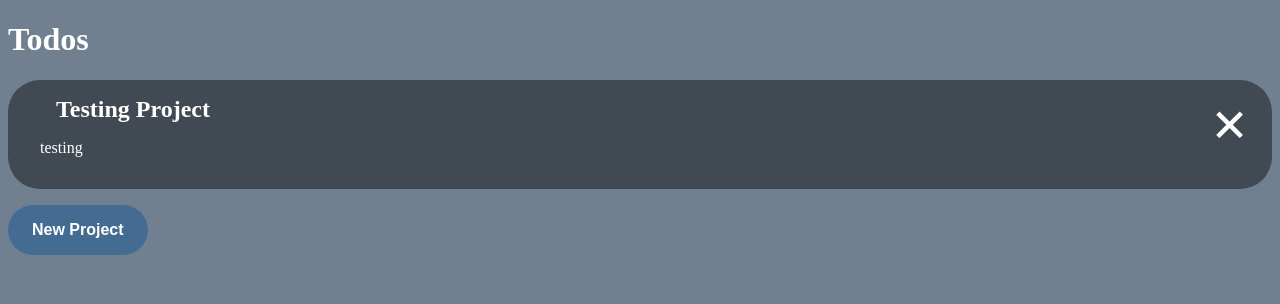
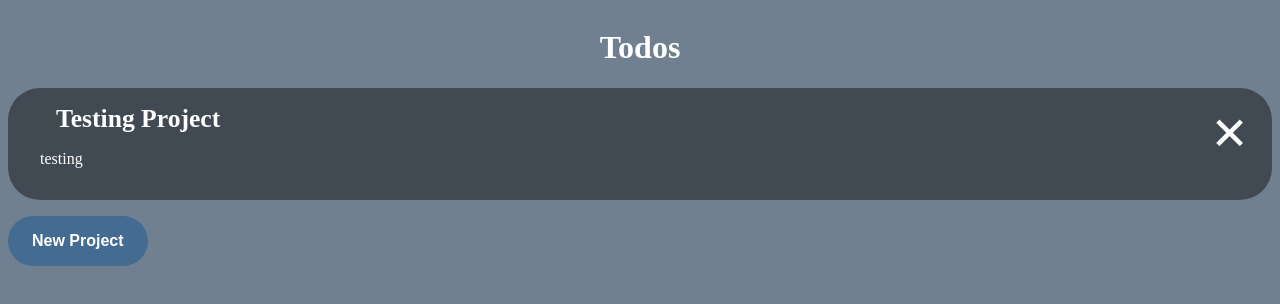
Before and after one commit to JStation/odin-todolist, a website built with webpack: page src/index.html in a window 1280 px wide. Built offline with nearby package versions, Linux system fonts and the light colour scheme.

Commit message:
tweak misc styling

```diff
--- a/src/site.js
+++ b/src/site.js
@@ -44,6 +44,8 @@ export const handleClickOnProjectTitle = (evt) => {
 }
 
 export const handleTextInputOnProjectTitle = (evt) => {
+    // TODO: fix; this only works when escape key is inputted into the field
+    // esc key should be checked for at document level not on the input element
     if (evt.key == 'Escape') {
         UpdateAllProjectElements(projects);
         return;
--- a/src/styles.css
+++ b/src/styles.css
@@ -1,6 +1,7 @@
 html {
     color: white;
     background-color: slategrey;
+    min-height: 100vh;
 }
 
 /* Universal Box Sizing */
@@ -27,6 +28,13 @@ ul {
 
 input[type='text'] {
     font-size: inherit;
+}
+
+/* header */
+header {
+    display: flex;
+    flex-direction: column;
+    align-items: center;
 }
 
 /* project display */
@@ -88,7 +96,7 @@ input[type='text'] {
 }
 
 .project-head {
-    font-size: 1.5rem;
+    font-size: 1.6rem;
 }
 
 .project-head h2 {
```
